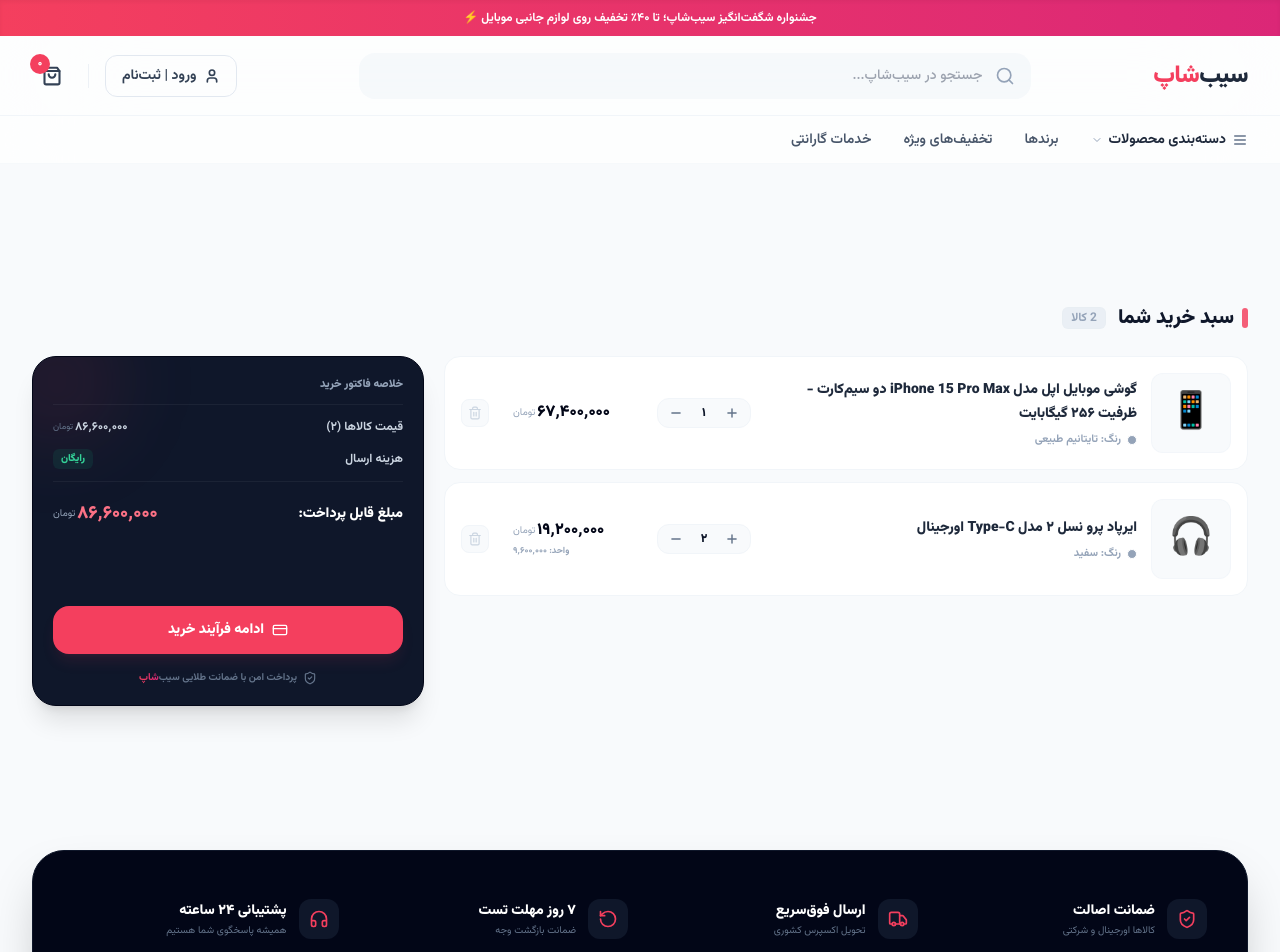
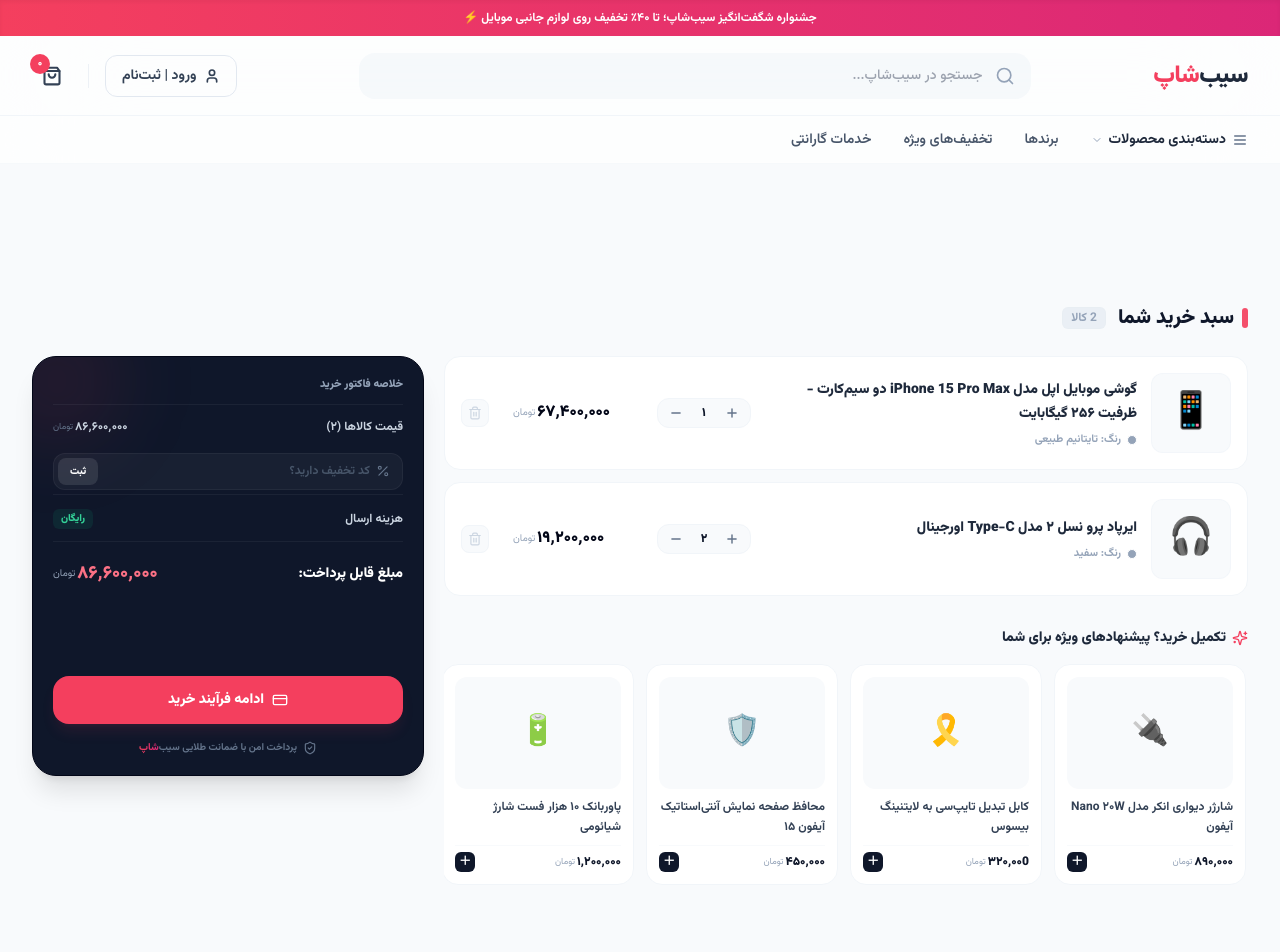
Before and after one commit to mohsenalz77/mini-shop-v2, a Next.js app: page /cart in a window 1280 px wide. Shown: the top 952 px of the page. Built offline with nearby package versions, Linux system fonts and the light colour scheme.

Commit message:
Update page.js

```diff
--- a/src/app/cart/page.js
+++ b/src/app/cart/page.js
@@ -3,7 +3,7 @@
 import React, { useState } from 'react';
 import Header from '../../components/Header';
 import Footer from '../../components/Footer';
-import { Trash2, Plus, Minus, CreditCard, ShieldCheck, ShoppingBag } from 'lucide-react';
+import { Trash2, Plus, Minus, CreditCard, ShieldCheck, ShoppingBag, Percent, Sparkles } from 'lucide-react';
 
 const initialCartItems = [
   {
@@ -24,8 +24,18 @@ const initialCartItems = [
   }
 ];
 
+// دیتای محصولات مکمل برای بخش پیشنهادهای هوشمند پایین سبد خرید
+const crossSellProducts = [
+  { id: 101, name: 'شارژر دیواری انکر مدل Nano ۲۰W آیفون', price: '۸۹۰,۰۰۰', image: '🔌' },
+  { id: 102, name: 'کابل تبدیل تایپ‌سی به لایتنینگ بیسوس', price: '۳۲۰,۰۰0', image: '🎗️' },
+  { id: 103, name: 'محافظ صفحه نمایش آنتی‌استاتیک آیفون ۱۵', price: '۴۵۰,۰۰۰', image: '🛡️' },
+  { id: 104, name: 'پاوربانک ۱۰ هزار فست شارژ شیائومی', price: '۱,۲۰۰,۰۰۰', image: '🔋' }
+];
+
 export default function CartPage() {
   const [cartItems, setCartItems] = useState(initialCartItems);
+  const [couponCode, setCouponCode] = useState('');
+  const [isCouponApplied, setIsCouponApplied] = useState(false);
 
   const updateQuantity = (id, type) => {
     setCartItems(prev => prev.map(item => {
@@ -48,7 +58,7 @@ export default function CartPage() {
     <div className="min-h-screen bg-slate-50 overflow-x-hidden antialiased direction-rtl pb-24 md:pb-0">
       <Header />
 
-      {/* 🛠️ تصحیح کانتینر اصلی: تراز ۱۰۰٪ با عرض هیرو و حذف فواصل مرده زیر هدر */}
+      {/* کانتینر اصلی تراز با شاسی هیرو صفحه اصلی */}
       <main className="w-full px-4 md:px-8 mt-20 md:mt-32 pt-2 md:pt-4 pb-16 relative z-10">
 
         {/* عنوان صفحه */}
@@ -61,10 +71,10 @@ export default function CartPage() {
         </div>
 
         {cartItems.length === 0 ? (
-          /* وضعیت سبد خرید خالی مدرن */
+          /* وضعیت سبد خرید خالی */
           <div className="w-full bg-white border border-slate-100 rounded-3xl p-10 py-16 text-center flex flex-col items-center justify-center shadow-2xs">
             <div className="w-16 h-14 bg-rose-50 rounded-2xl flex items-center justify-center mb-4 text-rose-500">
-              <ShoppingBag className="w-7 h-7 stroke-[2]" />
+              <ShoppingBag className="w-7 h-7" />
             </div>
             <h2 className="text-sm md:text-base font-black text-slate-800 mb-1">سبد خرید شما فعلاً خالی است!</h2>
             <p className="text-[11px] md:text-xs text-slate-400 font-medium mb-6">می‌توانید برای مشاهده و انتخاب گجت‌ها به فروشگاه بازگردید.</p>
@@ -73,17 +83,19 @@ export default function CartPage() {
             </a>
           </div>
         ) : (
-          /* لایوت دو ستونه اصلی تراز با شاسی هیرو */
+          /* لایوت دو ستونه اصلی */
           <div className="grid grid-cols-1 lg:grid-cols-12 gap-4 md:gap-5 items-start">
 
-            {/* ستون راست: لیست کالاهای موجود در سبد (۸ ستون) */}
-            <div className="lg:col-span-8 flex flex-col gap-3">
+            {/* ستون راست: لیست کالاها و ریل محصولات مکمل (۸ ستون) */}
+            <div className="lg:col-span-8 flex flex-col gap-6">
+
+              {/* لیست کالاهای اصلی */}
+              <div className="flex flex-col gap-3">
                 {cartItems.map((item) => (
                   <div
                     key={item.id}
-                  className="bg-white border border-slate-100 rounded-2xl p-4 flex flex-col md:flex-row items-start md:items-center justify-between gap-4 shadow-3xs transition duration-200 relative overflow-hidden"
+                    className="bg-white border border-slate-100 rounded-2xl p-4 flex flex-col md:flex-row items-start md:items-center justify-between gap-4 shadow-3xs transition duration-200"
                   >
-                  {/* تصویر و عنوان کالا */}
                     <div className="flex items-center gap-3.5 w-full md:w-auto">
                       <div className="w-16 h-16 md:w-20 md:h-20 bg-slate-50 border border-slate-100/70 rounded-xl flex items-center justify-center text-3xl md:text-4xl shrink-0 select-none">
                         {item.image}
@@ -99,56 +111,53 @@ export default function CartPage() {
                       </div>
                     </div>
 
-                  {/* بخش کنترل تعداد و قیمت نهایی (کاملاً واکنش‌گرا و خطی در موبایل) */}
+                    {/* کپسول‌های کنترل و قیمت خرید */}
                     <div className="flex items-center justify-between md:justify-end gap-4 md:gap-6 w-full md:w-auto border-t md:border-t-0 pt-3 md:pt-0 border-slate-50 mt-1 md:mt-0">
-
-                    {/* ردیف پلاس و ماینس کپسولی کلوش */}
                       <div className="flex items-center bg-slate-50 border border-slate-100 rounded-xl px-2 py-1 gap-2.5">
-                      <button
-                        onClick={() => updateQuantity(item.id, 'plus')}
-                        className="text-slate-500 hover:text-rose-500 transition w-5 h-5 flex items-center justify-center font-bold text-xs"
-                      >
-                        <Plus className="w-3.5 h-3.5 stroke-[2.5]" />
-                      </button>
-                      <span className="text-xs font-black text-slate-900 w-4 text-center">
-                        {item.quantity.toLocaleString('fa-IR')}
-                      </span>
-                      <button
-                        onClick={() => updateQuantity(item.id, 'minus')}
-                        className="text-slate-500 hover:text-rose-500 transition w-5 h-5 flex items-center justify-center font-bold text-xs"
-                      >
-                        <Minus className="w-3.5 h-3.5 stroke-[2.5]" />
-                      </button>
+                        <button onClick={() => updateQuantity(item.id, 'plus')} className="text-slate-500 hover:text-rose-500 transition w-5 h-5 flex items-center justify-center font-bold text-xs"><Plus className="w-3.5 h-3.5 stroke-[2.5]" /></button>
+                        <span className="text-xs font-black text-slate-900 w-4 text-center">{item.quantity.toLocaleString('fa-IR')}</span>
+                        <button onClick={() => updateQuantity(item.id, 'minus')} className="text-slate-500 hover:text-rose-500 transition w-5 h-5 flex items-center justify-center font-bold text-xs"><Minus className="w-3.5 h-3.5 stroke-[2.5]" /></button>
                       </div>
 
-                    {/* قیمت کالا */}
                       <div className="flex flex-col items-end shrink-0 min-w-[100px] md:min-w-[120px]">
                         <div className="text-xs md:text-base font-black text-slate-950 flex items-center gap-0.5">
                           <span>{formattedPrice(item.price * item.quantity)}</span>
                           <span className="text-[9px] md:text-[10px] font-normal text-slate-400">تومان</span>
                         </div>
-                      {item.quantity > 1 && (
-                        <span className="text-[9px] text-slate-400 font-bold mt-0.5">
-                          واحد: {formattedPrice(item.price)}
-                        </span>
-                      )}
                       </div>
 
-                    {/* سطل آشغال حذف */}
-                    <button
-                      onClick={() => removeItem(item.id)}
-                      className="text-slate-300 hover:text-rose-500 transition p-1.5 bg-slate-50 hover:bg-rose-50 border border-slate-100 rounded-lg"
-                    >
+                      <button onClick={() => removeItem(item.id)} className="text-slate-300 hover:text-rose-500 transition p-1.5 bg-slate-50 hover:bg-rose-50 border border-slate-100 rounded-lg">
                         <Trash2 className="w-3.5 h-3.5" />
                       </button>
-
                     </div>
                   </div>
                 ))}
               </div>
 
-            {/* ستون چپ: خلاصه فاکتور و پرداخت (Sticky دسکتاپ فعال شد) */}
-            <div className="lg:col-span-4 lg:sticky lg:top-28 bg-slate-900 border border-slate-950 text-white rounded-3xl p-5 flex flex-col justify-between min-h-[320px] md:min-h-[350px] shadow-xl relative overflow-hidden">
+              {/* 🌟 بخش جدید مکمل: ریل هوشمند کراس‌سلینگ (پیشنهاد خرید جانبی ارزان) */}
+              <div className="w-full text-right mt-2">
+                <div className="flex items-center gap-1.5 mb-4">
+                  <Sparkles className="w-4 h-4 text-rose-500 animate-spin-slow" />
+                  <h3 className="text-xs md:text-sm font-black text-slate-800">تکمیل خرید؟ پیشنهادهای ویژه برای شما</h3>
+                </div>
+                <div className="flex gap-3 overflow-x-auto pb-3 scrollbar-none snap-x px-0.5">
+                  {crossSellProducts.map((item) => (
+                    <div key={item.id} className="flex-shrink-0 w-36 md:w-48 snap-center bg-white border border-slate-100 rounded-2xl p-3 flex flex-col justify-between group cursor-pointer shadow-3xs hover:shadow-xs transition duration-200">
+                      <div className="bg-slate-50 rounded-xl h-20 md:h-28 flex items-center justify-center text-2xl md:text-3xl mb-2"><span className="group-hover:scale-110 transition duration-300 select-none">{item.image}</span></div>
+                      <h4 className="text-[10px] md:text-xs font-bold text-slate-700 leading-4 md:leading-5 line-clamp-2 h-8 md:h-10 mb-2">{item.name}</h4>
+                      <div className="flex items-center justify-between border-t border-slate-50 pt-1.5 w-full">
+                        <div className="text-[10px] md:text-xs font-black text-slate-900 flex items-center gap-0.5"><span>{item.price}</span><span className="text-[8px] md:text-[9px] font-normal text-slate-400">تومان</span></div>
+                        <button className="bg-slate-900 text-white w-5 h-5 rounded-md flex items-center justify-center font-bold text-xs hover:bg-rose-500 transition">＋</button>
+                      </div>
+                    </div>
+                  ))}
+                </div>
+              </div>
+
+            </div>
+
+            {/* ستون چپ: خلاصه فاکتور + کادر جدید کد تخفیف (۴ ستون) */}
+            <div className="lg:col-span-4 lg:sticky lg:top-28 bg-slate-900 border border-slate-950 text-white rounded-3xl p-5 flex flex-col justify-between min-h-[360px] md:min-h-[420px] shadow-xl relative overflow-hidden">
               <div className="absolute -top-10 -left-10 w-32 h-32 bg-rose-500/10 blur-2xl rounded-full"></div>
 
               <div className="w-full flex flex-col gap-3.5 z-10">
@@ -162,6 +171,26 @@ export default function CartPage() {
                   </div>
                 </div>
 
+                {/* 🌟 بخش جدید: کادر مینی‌مال اعمال کد تخفیف داخل فاکتور دارک */}
+                <div className="w-full py-1 border-b border-white/5">
+                  <div className="w-full flex items-center bg-white/[0.04] border border-white/5 rounded-xl p-1">
+                    <Percent className="w-3.5 h-3.5 text-slate-500 mr-2 shrink-0" />
+                    <input
+                      type="text"
+                      value={couponCode}
+                      onChange={(e) => setCouponCode(e.target.value)}
+                      placeholder="کد تخفیف دارید؟"
+                      className="bg-transparent text-[10px] md:text-xs w-full px-1.5 py-1 focus:outline-none text-white text-right placeholder:text-slate-600 font-bold"
+                    />
+                    <button
+                      onClick={() => couponCode && setIsCouponApplied(true)}
+                      className={`font-black text-[10px] px-3 py-1.5 rounded-lg transition shrink-0 ${isCouponApplied ? 'bg-emerald-500 text-white' : 'bg-white/10 hover:bg-white/20 text-white'}`}
+                    >
+                      {isCouponApplied ? 'اعمال شد' : 'ثبت'}
+                    </button>
+                  </div>
+                </div>
+
                 <div className="flex items-center justify-between text-xs font-bold text-slate-300 border-b border-white/5 pb-3">
                   <span>هزینه ارسال</span>
                   <span className="text-[10px] text-emerald-400 bg-emerald-500/10 px-2 py-0.5 rounded-md font-black">رایگان</span>
@@ -170,14 +199,13 @@ export default function CartPage() {
                 <div className="flex items-center justify-between text-xs md:text-sm font-black text-white pt-1">
                   <span>مبلغ قابل پرداخت:</span>
                   <div className="flex items-center gap-0.5 text-sm md:text-lg text-rose-400">
-                    <span>{formattedPrice(totalCartPrice)}</span>
+                    <span>{formattedPrice(isCouponApplied ? totalCartPrice * 0.95 : totalCartPrice)}</span>
                     <span className="text-[10px] font-normal text-slate-400">تومان</span>
                   </div>
                 </div>
               </div>
 
               <div className="mt-6 flex flex-col gap-3 z-10">
-                {/* دکمه پرداخت دسکتاپ */}
                 <button className="hidden md:flex w-full bg-rose-500 hover:bg-rose-600 text-white font-black text-xs md:text-sm py-3.5 rounded-2xl shadow-lg shadow-rose-500/10 transition-all duration-300 items-center justify-center gap-2 group">
                   <CreditCard className="w-4 h-4" />
                   <span>ادامه فرآیند خرید</span>
@@ -196,19 +224,19 @@ export default function CartPage() {
 
       </main>
 
-      {/* 🌟 سیستم شیشه‌ای فیکس پایین صفحه مخصوص موبایل (Mobile Sticky Checkout Bar) */}
+      {/* سیستم شیشه‌ای فیکس پایین صفحه موبایل */}
       {cartItems.length > 0 && (
         <div className="md:hidden fixed bottom-14 left-0 right-0 bg-white/80 backdrop-blur-xl border-t border-slate-100/80 p-3.5 flex items-center justify-between z-40 shadow-[0_-10px_30px_rgba(0,0,0,0.04)] rounded-t-2xl">
           <div className="flex flex-col text-right">
             <span className="text-[9px] text-slate-400 font-bold">مبلغ کل سبد:</span>
             <div className="text-sm font-black text-slate-950 flex items-center gap-0.5 mt-0.5">
-              <span>{formattedPrice(totalCartPrice)}</span>
+              <span>{formattedPrice(isCouponApplied ? totalCartPrice * 0.95 : totalCartPrice)}</span>
               <span className="text-[9px] font-normal text-slate-400">تومان</span>
             </div>
           </div>
           <button className="bg-rose-500 active:bg-rose-600 text-white font-black text-xs px-6 py-3 rounded-xl flex items-center gap-1.5 shadow-md shadow-rose-500/20 active:scale-95 transition-all duration-150">
             <CreditCard className="w-3.5 h-3.5" />
-            <span>ادامه فرآیند خرید</span>
+            <span>ادامه خرید</span>
           </button>
         </div>
       )}
```
Lines whose indentation alone changed are shown as unchanged.
